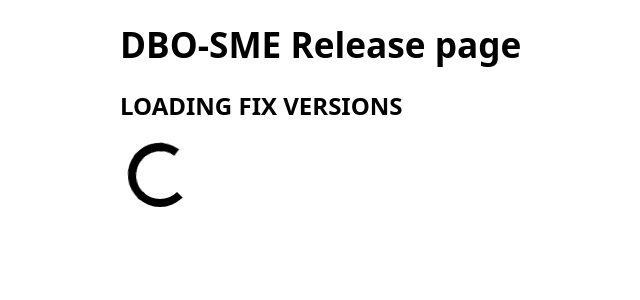
After one commit to ECRSSS/release-page, a FastAPI app: template templates/loading_page.html in a window 1280 px wide. The commit adds this page. Shown: the top 300 px of the page, without its empty margins (120-760 px from the left). Run offline with FastAPI, Linux system fonts and the light colour scheme; the template is opened without the code that fills it, so the values that code supplies are empty.

Commit message:
mongo cache

```diff
--- a/docker-compose.yml
+++ b/docker-compose.yml
@@ -5,16 +5,18 @@ services:
   mongo:
     image: mongo
     restart: always
+    ports:
+      - 27017:27017
     environment:
       MONGO_INITDB_ROOT_USERNAME: root
       MONGO_INITDB_ROOT_PASSWORD: example
 
+  # mongo-express credentials - admin:pass
   mongo-express:
     image: mongo-express
     restart: always
     ports:
       - 8081:8081
-      - 27017:27017
     environment:
       ME_CONFIG_MONGODB_ADMINUSERNAME: root
       ME_CONFIG_MONGODB_ADMINPASSWORD: example
--- a/main.py
+++ b/main.py
@@ -1,31 +1,35 @@
 # This is a sample Python script.
-import requests_cache
+
 from fastapi import FastAPI, Request
 from fastapi.responses import HTMLResponse
 from fastapi.staticfiles import StaticFiles
 from fastapi.templating import Jinja2Templates
-
-from src import jira_facade
+from src.jira_service import JiraService, FixVersionModel
+from src.mongo_service import MongoService
+from src.utils import is_versions_cache_time_expired
 
 app = FastAPI()
+
+jira_service = JiraService()
+mongo_service = MongoService()
 
 app.mount("/static", StaticFiles(directory="static"), name="static")
 
 templates = Jinja2Templates(directory="templates")
 
 
-class Storage:
-    FIX_VERSIONS = []
-
-
 @app.get("/", response_class=HTMLResponse)
 async def fix_versions_page(request: Request):
-    Storage.FIX_VERSIONS = jira_facade.get_versions()
+    versions = mongo_service.read_fix_versions()
+    if len(versions) == 0 or is_versions_cache_time_expired(versions):
+        mongo_service.clear_versions()
+        versions = jira_service.get_versions()
+        mongo_service.save_fix_versions(versions)
     return templates.TemplateResponse("fix_versions.html", {'request': request,
-                                                            'versions': jira_facade.get_versions()
+                                                            'versions': versions
                                                             })
 
 
-@app.get("/", response_class=HTMLResponse)
+@app.get("/create/{version_id}", response_class=HTMLResponse)
 async def create_release_task(request: Request):
     return templates.TemplateResponse("create_release.html", {'request': request})
--- a/requirements.txt
+++ b/requirements.txt
@@ -1,3 +1,4 @@
 fastapi==0.103.2
 Jinja2==3.1.2
 jira==3.5.2
+pymongo==4.5.0
--- /dev/null
+++ b/src/config.py
@@ -0,0 +1,2 @@
+MONGO_DB_NAME = 'release_info'
+FIX_VERSIONS_CACHE_EXPIRE_AFTER = 300
--- /dev/null
+++ b/static/loading.css
@@ -0,0 +1,35 @@
+.lds-ring {
+  display: inline-block;
+  position: relative;
+  width: 80px;
+  height: 80px;
+}
+.lds-ring div {
+  box-sizing: border-box;
+  display: block;
+  position: absolute;
+  width: 64px;
+  height: 64px;
+  margin: 8px;
+  border: 8px solid #fff;
+  border-radius: 50%;
+  animation: lds-ring 1.2s cubic-bezier(0.5, 0, 0.5, 1) infinite;
+  border-color: #000000 transparent transparent transparent;
+}
+.lds-ring div:nth-child(1) {
+  animation-delay: -0.45s;
+}
+.lds-ring div:nth-child(2) {
+  animation-delay: -0.3s;
+}
+.lds-ring div:nth-child(3) {
+  animation-delay: -0.15s;
+}
+@keyframes lds-ring {
+  0% {
+    transform: rotate(0deg);
+  }
+  100% {
+    transform: rotate(360deg);
+  }
+}
--- a/templates/create_release.html
+++ b/templates/create_release.html
@@ -25,7 +25,7 @@
 
 
         {% if version.is_rt_exists is true %}
-        <td><a href="https://jira.mtsbank.ru/browse/{{ version.release_task.key }}">{{ version.release_task.key }}</a></td>
+        <td><a href="https://jira.server.ru/browse/{{ version.release_task.key }}">{{ version.release_task.key }}</a></td>
         <td><button>Редактировать</button></td>
         {% else %}
         <td>Отсутствует</td>
--- a/templates/fix_versions.html
+++ b/templates/fix_versions.html
@@ -3,7 +3,7 @@
 <head>
     <meta charset="utf-8">
     <meta name="viewport" content="width=device-width, initial-scale=1">
-    <title>Hello Bulma!</title>
+    <title>DBO-SME Releases</title>
     <link rel="stylesheet" href="../static/light.min.css">
 </head>
 <body>
@@ -25,7 +25,7 @@
 
 
         {% if version.is_rt_exists is true %}
-        <td><a href="https://jira.mtsbank.ru/browse/{{ version.release_task.key }}">{{ version.release_task.key }}</a></td>
+        <td><a href="https://jira.server.ru/browse/{{ version.release_task.key }}">{{ version.release_task.key }}</a></td>
         <td><button>Редактировать</button></td>
         {% else %}
         <td>Отсутствует</td>
--- /dev/null
+++ b/templates/loading_page.html
@@ -0,0 +1,15 @@
+<!DOCTYPE html>
+<html lang="en">
+<head>
+    <meta charset="utf-8">
+    <meta name="viewport" content="width=device-width, initial-scale=1">
+    <title>DBO-SME Releases - Wait</title>
+    <link rel="stylesheet" href="../static/light.min.css">
+    <link rel="stylesheet" href="../static/loading.css">
+</head>
+<body>
+<h1>DBO-SME Release page</h1>
+<h2>LOADING FIX VERSIONS</h2>
+<div class="lds-ring"><div></div><div></div><div></div><div></div></div>
+</body>
+</html>
```
Also changed, not shown: src/jira_facade.py (deleted, +0 -52 lines), src/jira_service.py (added, +59 -0 lines), src/mongo_service.py (added, +41 -0 lines), src/utils.py (added, +14 -0 lines), templates/versions.html (deleted, +0 -10 lines), README.md.
